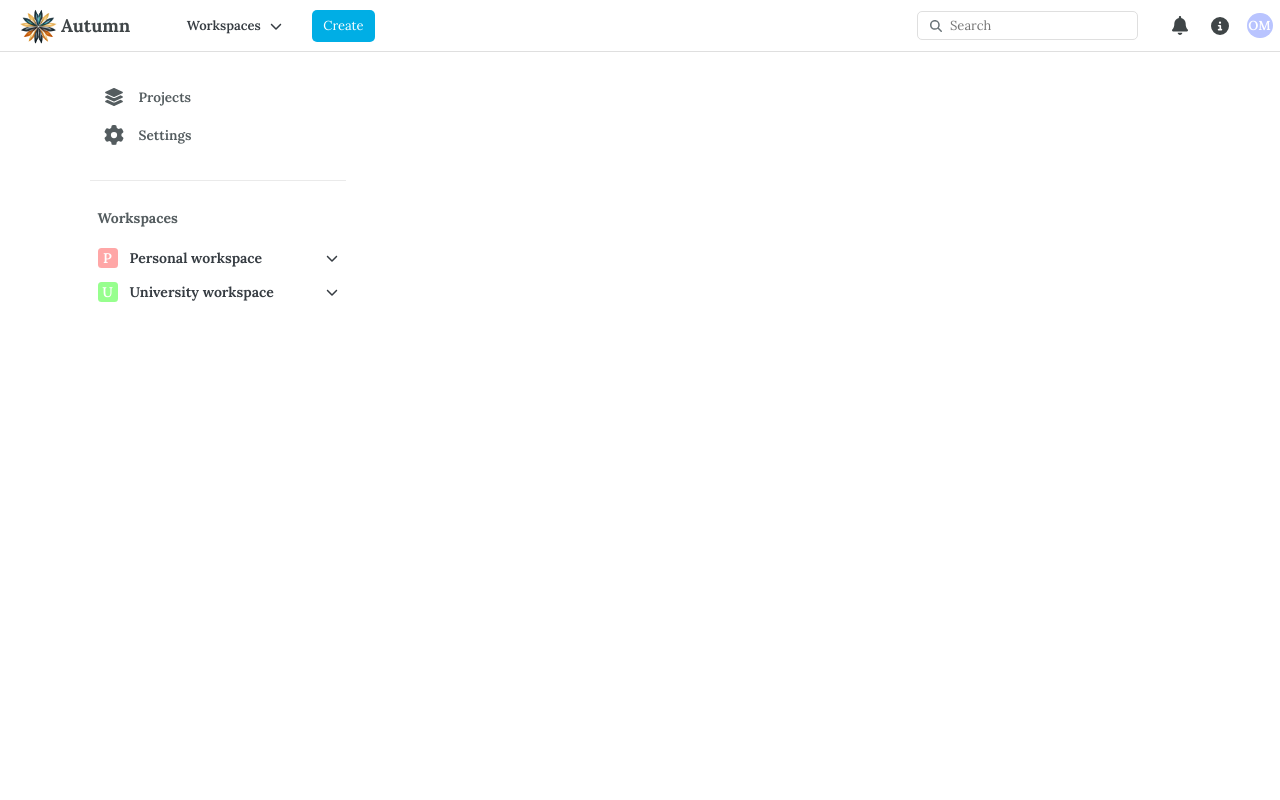
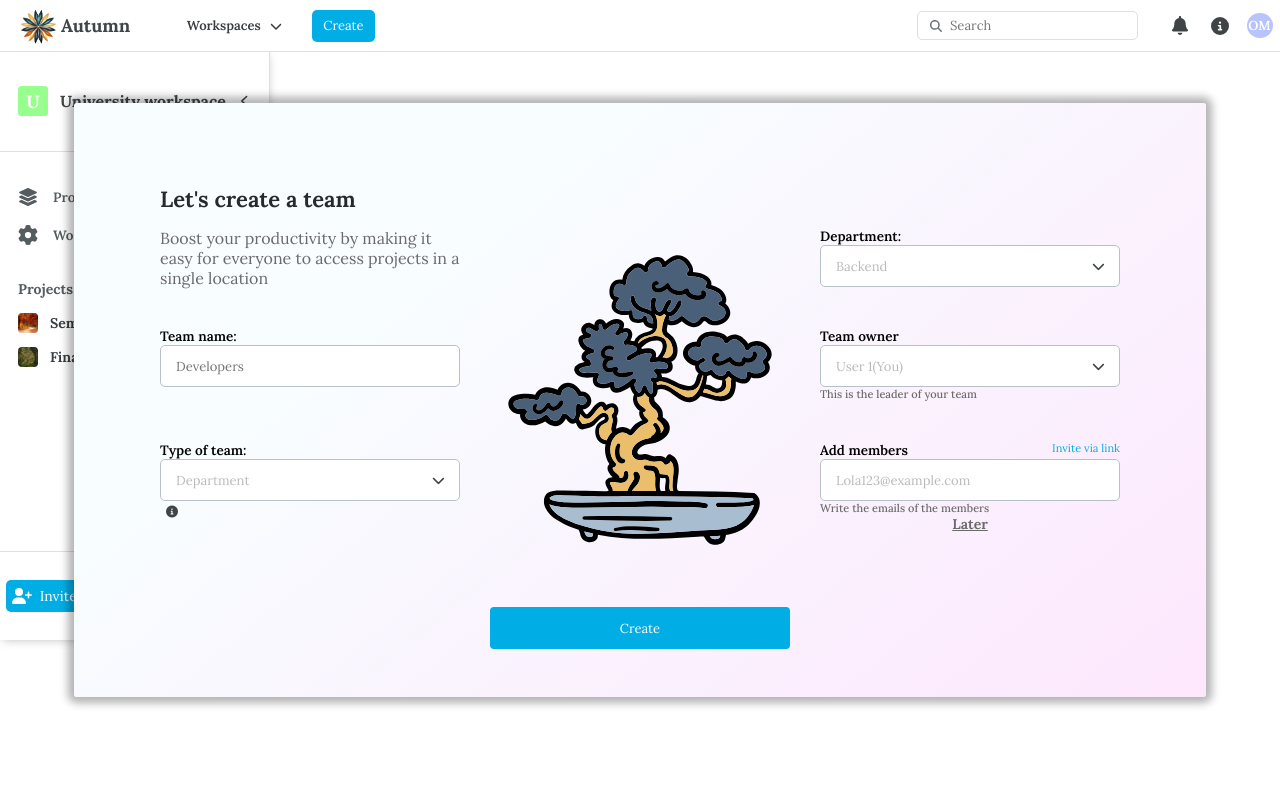
Before and after one commit to OscarS05/Autumn-Proyect-management, a PHP site: page / in a window 1280 px wide. Run offline with PHP 8.4, Linux system fonts and the light colour scheme.

Commit message:
Pantalla create a team Parcialmente FINALIZADA en HTML/CSS

```diff
--- a/css/styles.css
+++ b/css/styles.css
@@ -574,20 +574,23 @@ input[type="text"]:focus {
 
 
 /* CREATE A WORKSPACE */
+.size-container {
+    width: 100vw;
+    height: 100vh;
+}
+
 .container-creation-screen {
     display: flex;
     justify-content: center;
     align-items: center;
-    width: 100vw;
-    height: 100vh;
 }
 
 .creation-screen-styles {
     width: 1132px;
     height: 594px;
     border-radius: 3px;
-    background: linear-gradient(-54deg, #FDE7FD 0%, #F8FDFF 100%);
-    box-shadow: 0px 2px 10px -3px rgb(0, 0, 0, 30%);
+    background: linear-gradient(-39deg, #FDE7FD 0%, #F8FDFF 70%);
+    box-shadow: 0px 0px 9px 6px rgb(0, 0, 0, 30%);
     position: relative;
     z-index: 6;
     padding: 48px 86px;
@@ -619,8 +622,7 @@ input[type="text"]:focus {
     color: #6a6a6a;
 }
 
-#create-workspace-name label {
-    /* margin: 48px 0px 0px 0px; */
+.input-name {
     margin: 38px 0px 0px 0px;
 }
 
@@ -642,14 +644,22 @@ input[type="text"]:focus {
 
 .container-inputs-right {
     display: flex;
-    align-items: center;
+    flex-direction: column;
+    justify-content: center;
+}
+
+.margin-inputs-left {
+    margin: 0px 0px 54px 0px;
+}
+.margin-inputs {
+    margin: 0px 0px 40px 0px;
 }
 
 .container-inputs-style {
     display: flex;
     flex-direction: column;
     width: 300px;
-    margin: 0px 0px 54px 0px;
+    /* margin: 0px 0px 54px 0px; */
 }
 
 .title-input {
@@ -670,6 +680,9 @@ input[type="text"]:focus {
     height: 42px;
     border-radius: 5px;
     padding: 0px 15px;
+    display: flex;
+    justify-content: space-between;
+    align-items: center;
 }
 
 .select-add-members {
@@ -706,14 +719,14 @@ input[type="text"]:focus {
     cursor: pointer;
 }
 
-#create-description-workspace div {
+.input-add-description {
     height: 104px;
     overflow-y: auto;
-    white-space: pre-wrap;
+    white-space: pre-wrap;                                       /* Here */
     padding: 12px 15px;
 }
 
-#button-create-workspace {
+.button-create-workspace-style {
     width: 300px;
     height: 42px;
     border-radius: 4px;
@@ -971,3 +984,40 @@ input[type="text"]:focus {
     padding: 0px;
     gap: 8px;
 }
+
+
+
+/* CREATE A TEAM */
+#type-of-team div {
+    padding: 12px 15px;
+}
+
+.info-input-type-team {
+    color: #3f4547;
+    margin: 5px 0px 0px 6px;
+    font-size: 12px;
+    cursor: pointer;
+}
+
+.info-hover {
+    width: 278px;
+    border-radius: 3px;
+    font-size: 11px;
+    font-weight: 600;
+    color: #5f5f5f;
+    background-color: #FFFFFF;
+    box-shadow: 0px 2px 10px -3px rgb(0, 0, 0, 30%);
+    height: auto;
+}
+
+#type-of-team div {
+    cursor: pointer;
+}
+
+#department-name div {
+    cursor: pointer;
+}
+
+#container-add-members div:nth-child(2) div {
+    cursor: text;
+}
--- a/includes/aside.php
+++ b/includes/aside.php
@@ -1,4 +1,4 @@
-<aside id="aside" class="inactive">
+<aside id="aside" class="">
 
     <div class="container-workspace-name-aside">
         <div id="university-workspace" class="workspace-aside container-workspace-sidebar-styles">
--- /dev/null
+++ b/includes/create-team.php
@@ -0,0 +1,90 @@
+<div id="container-screen-create-team" class="container-creation-screen size-container">
+
+    <div id="create-a-team" class="creation-screen-styles">
+
+        <form id="form-create-team" class="form-create-workspace">
+
+            <div class="container-inputs-left">
+
+                <div class="title-styles-create">
+
+                    <p>Let's create a team</p>
+                    <p>Boost your productivity by making it easy for everyone to access projects in a single location</p>
+
+                </div>
+
+                <div id="create-team-name" class="container-inputs-style margin-inputs-left">
+                    <label for="team-name-create" class="title-input input-name">Team name:</label>
+                    <input type="text" class="container-inputs-create" placeholder="Developers" maxlenght="40">
+                </div>
+
+                <div id="type-of-team" class="container-inputs-style margin-inputs-left">
+                    <Label for="type-of-team" class="title-input">Type of team:</Label>
+                    <div type="text" class="container-inputs-create" contenteditable="true">Department
+                        <i class="fa-solid fa-chevron-down" style="color: #3f4547;"></i>
+                    </div>
+                    <i class="fa-solid fa-circle-info info-input-type-team" style="color: #3f4547;"></i>
+                    <div class="info-hover inactive">If you want to create a department, click on "Department", this will help you group teams. If you only want to create a team, click on "Team".</div>
+                </div>
+
+            </div>
+
+            <div class="container-center">
+
+                <button id="button-create-team" class="buttons-style button-create-workspace-style">Create</button>
+
+            </div>
+
+            <div class="container-inputs-right">
+
+                <div id="department-name" class="margin-inputs container-inputs-style">
+                    <Label for="department-name" class="title-input">Department:</Label>
+                    <div type="text" class="container-inputs-create" contenteditable="true">Backend
+                        <i class="fa-solid fa-chevron-down" style="color: #3f4547;"></i>
+                    </div>
+                </div>
+
+                <div id="container-team-owner" class="margin-inputs container-inputs-style">
+
+                    <p class="title-input">Team owner</p>
+
+                    <div class="content-select">
+
+                        <div class="container-inputs-create select-add-members">
+                            <span>User 1(You)</span>
+                            <i class="fa-solid fa-chevron-down" style="color: #3f4547;"></i>
+                        </div>
+
+                        <p>This is the leader of your team</p>
+
+                    </div>
+
+                </div>
+
+                <div id="container-add-members" class="margin-inputs container-inputs-style">
+
+                    <div class="container-title-add-members">
+                        <p class="title-input">Add members</p>
+                        <p>Invite via link</p>
+                    </div>
+
+                    <div class="content-select">
+
+                        <div class="container-inputs-create select-add-members">
+                            <span>Lola123@example.com</span>
+                        </div>
+
+                        <p>Write the emails of the members</p>
+                        <p class="later-add-members">Later</p>
+
+                    </div>
+
+                </div>
+
+            </div>
+
+        </form>
+
+    </div>
+
+</div>
--- a/includes/create-workspace.php
+++ b/includes/create-workspace.php
@@ -1,4 +1,4 @@
-<div class="container-creation-screen">
+<div id="container-create-workspace" class="container-creation-screen">
 
     <div id="create-a-workspace" class="creation-screen-styles inactive">
 
@@ -13,21 +13,21 @@
 
                 </div>
 
-                <div id="create-workspace-name" class="container-inputs-style">
-                    <label for="workspace-name-create" class="title-input">Workspace name:</label>
+                <div id="create-workspace-name" class="container-inputs-style margin-inputs-left">
+                    <label for="workspace-name-create" class="title-input input-name">Workspace name:</label>
                     <input type="text" class="container-inputs-create" placeholder="Homies CO" maxlenght="40">
                 </div>
 
-                <div id="create-description-workspace" class="container-inputs-style">
+                <div id="create-description-workspace" class="container-inputs-style margin-inputs-left">
                     <Label for="description-workspace" class="title-input">Add a description:</Label>
-                    <div type="text" class="container-inputs-create" contenteditable="true">Description of workspace</div>
+                    <div type="text" class="container-inputs-create input-add-description" contenteditable="true">Description of workspace</div>
                 </div>
 
             </div>
 
             <div class="container-center">
 
-                <button id="button-create-workspace" class="buttons-style">Create</button>
+                <button id="button-create-workspace" class="buttons-style button-create-workspace-style">Create</button>
 
             </div>
 
--- a/index.php
+++ b/index.php
@@ -6,12 +6,14 @@
     <meta name="viewport" content="width=device-width, initial-scale=1.0">
     <title>Autumn - Inicio</title>
     <link rel="stylesheet" href="css/styles.css">
+    <link rel="stylesheet" href="https://cdnjs.cloudflare.com/ajax/libs/font-awesome/6.0.0-beta3/css/all.min.css">
 </head>
 <body>
     <?php include('includes/header.php'); ?>
-    <?php include('includes/sidebar.php'); ?>
+    <!-- <?php include('includes/sidebar.php'); ?> -->
     <?php include('includes/aside.php'); ?>
     <?php include('includes/create-workspace.php'); ?>
+    <?php include('includes/create-team.php'); ?>
     <main>
 
     </main>
--- a/js/main.js
+++ b/js/main.js
@@ -20,10 +20,13 @@ let optionsInputWorkspace = document.querySelector('#options-workspace');
 let selectVisibility = document.querySelector('#select-visibility-content');
 let optionsInputVisibility = document.querySelector('#options-visibility');
         // Create a workspace
+let containerCreateWorkspaceDiv = document.querySelector('#container-create-workspace');
 let createAWorkspaceScreen = document.querySelector('#create-a-workspace');
 let selectAddMembers = document.querySelector('.select-add-members');
 let laterAddMembers = document.querySelector('.later-add-members');
 let shadow = document.querySelector('.shadow');
+        // Create a team
+let ContainerCreateTeam = document.querySelector('#container-screen-create-team');
     // Sidebar
 let sidebar = document.querySelector('#sidebar');
 let contentProjectsSidebar = document.querySelector('#projects-sidebar');
@@ -132,21 +135,33 @@ iconsCreateProject();
 
     // create a workspace
 function iconsCreateWorkspace() {
+    let iconInfoTypeTeam = document.querySelector('.info-input-type-team');
+    let infoHover = document.querySelector('.info-hover');
+
     laterAddMembers.addEventListener('click', function(){
         selectAddMembers.style.background = '#F0F0F0';
     });
 
     containerCreateWorkspace.addEventListener('click', function(){
         createAWorkspaceScreen.classList.remove('inactive');
+        containerCreateWorkspaceDiv.classList.add('size-container');
         shadow.classList.remove('inactive');
     });
 
     shadow.addEventListener('click', function(){
-        if(!createAWorkspaceScreen.classList.contains('inactive')){
+        if(!createAWorkspaceScreen.classList.contains('inactive') || !ContainerCreateTeam.classList.contains('inactive')){
             createAWorkspaceScreen.classList.add('inactive');
             shadow.classList.add('inactive');
         }
-    })
+    });
+
+    iconInfoTypeTeam.addEventListener('mouseenter', function(){
+        infoHover.classList.remove('inactive');
+    });
+
+    iconInfoTypeTeam.addEventListener('mouseleave', function(){
+        infoHover.classList.add('inactive');
+    });
 }
 iconsCreateWorkspace();
 
```
